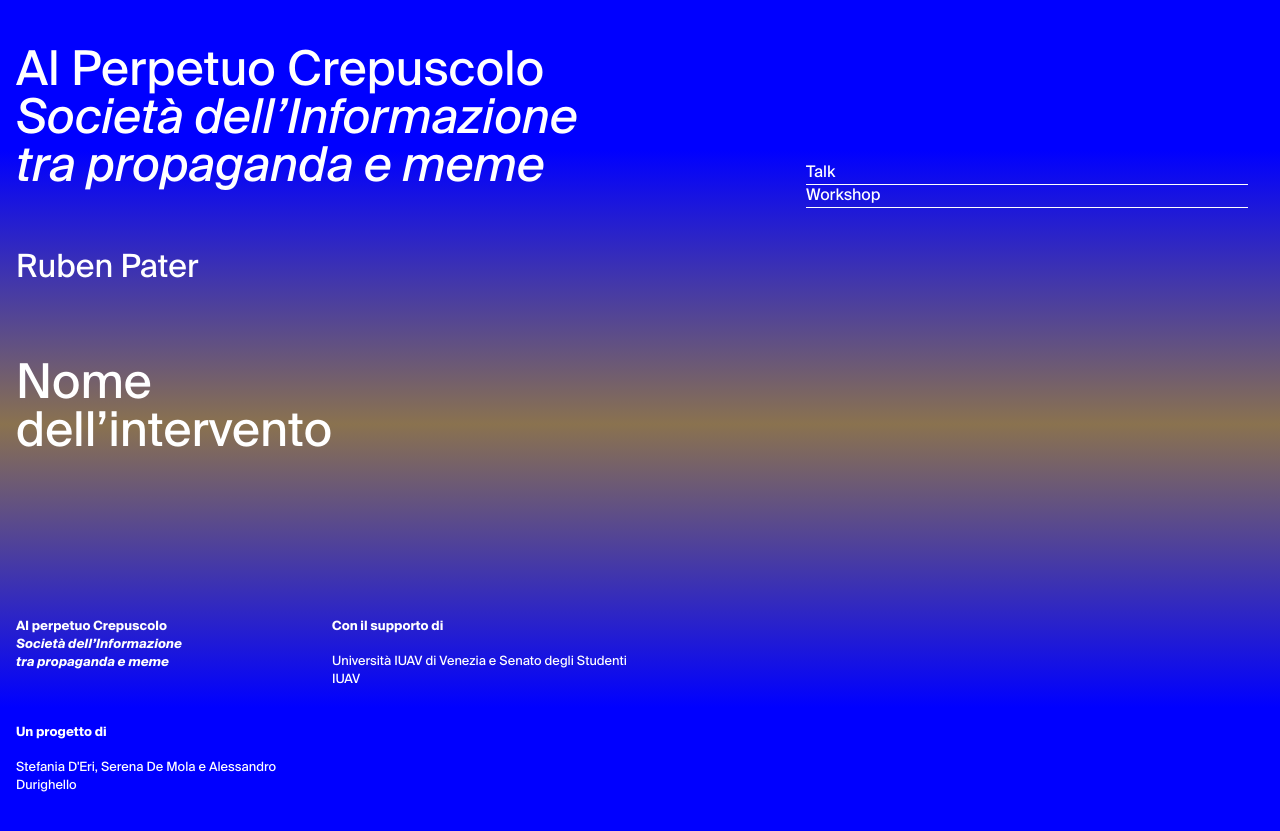
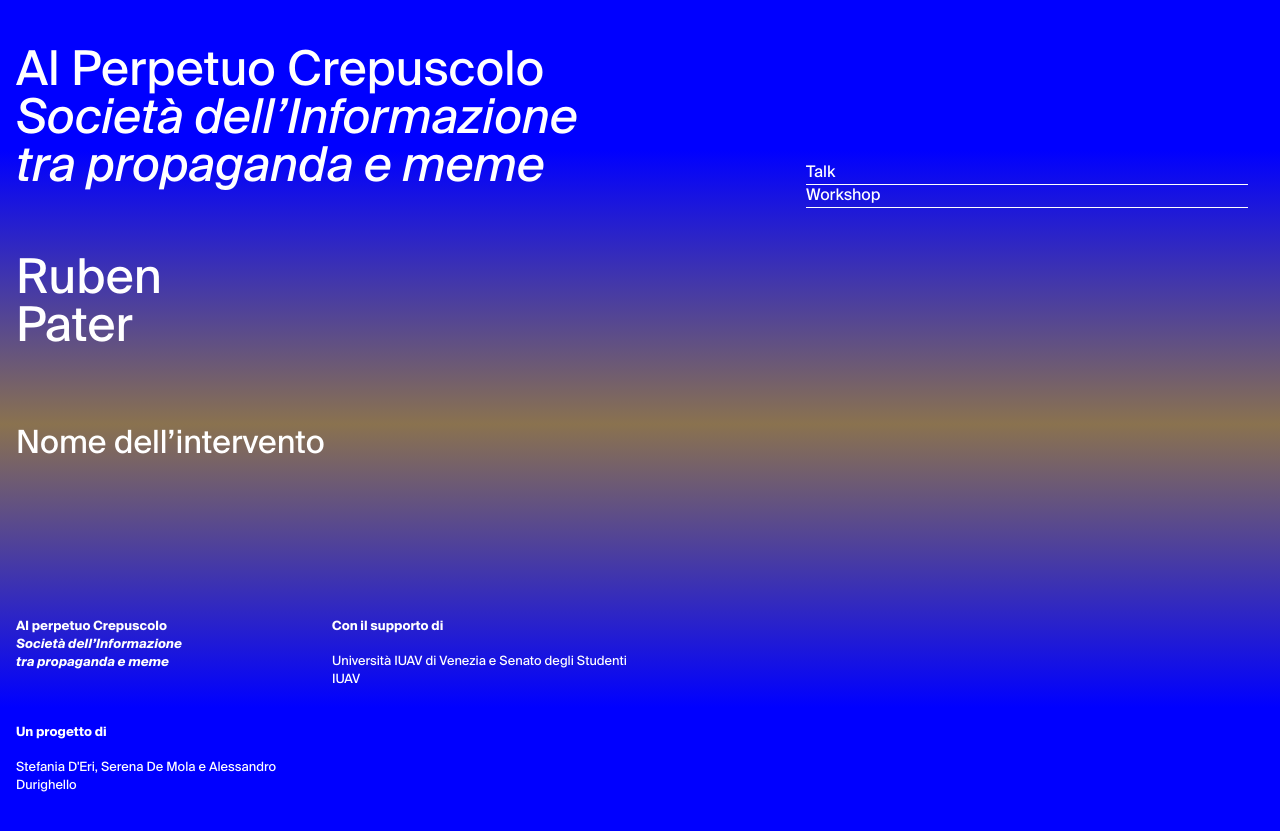
Before and after one commit to deprunit/apc, a Jekyll site: the page built from interventi/pater.md, in a window 1280 px wide. Shown: the top 831 px of the page. Built offline with Jekyll 4.4.1, drawn with Linux system fonts in a browser that asks for light colours; our own code applies the rules of GitHub Pages for plain Markdown files.

```diff
--- a/interventi/pater.md
+++ b/interventi/pater.md
@@ -1,5 +1,5 @@
 ---
 layout: default
 ---
-## Ruben Pater
-# Nome dell'intervento
+# Ruben Pater
+## Nome dell'intervento
```
